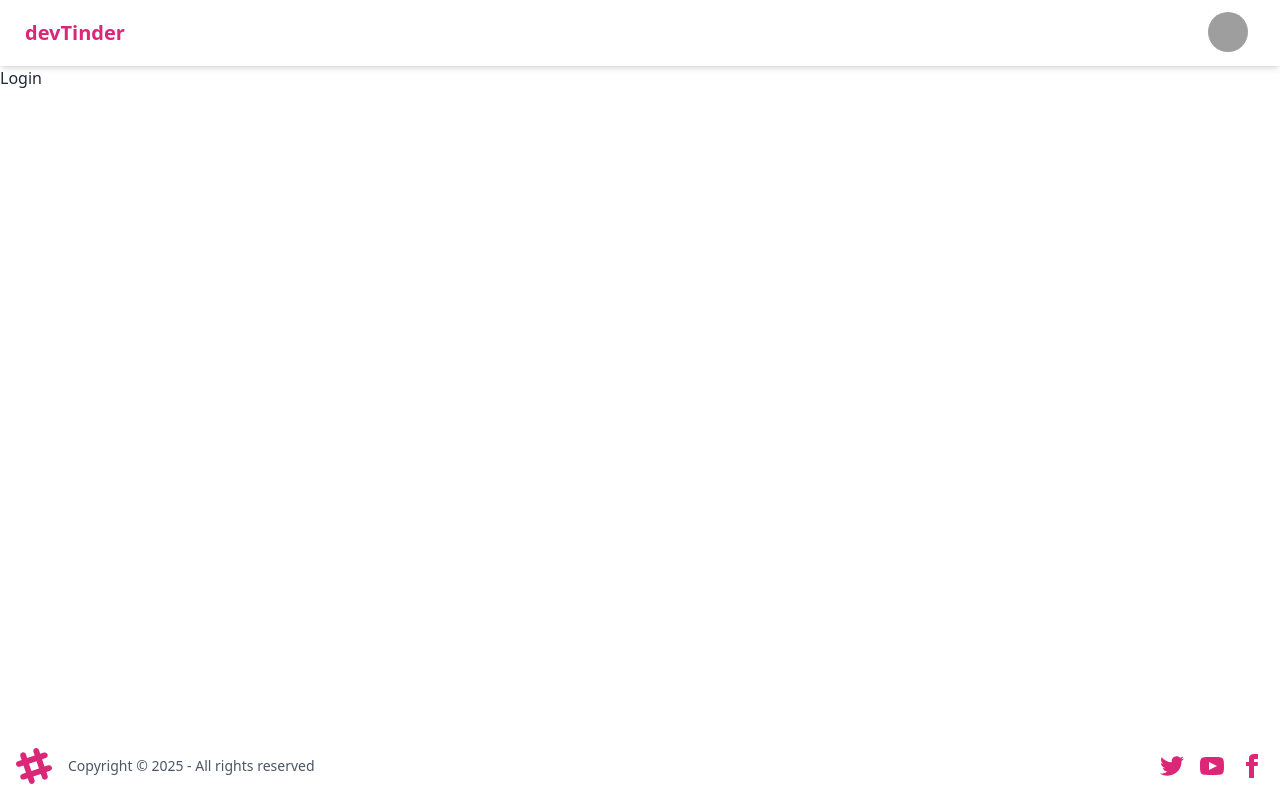
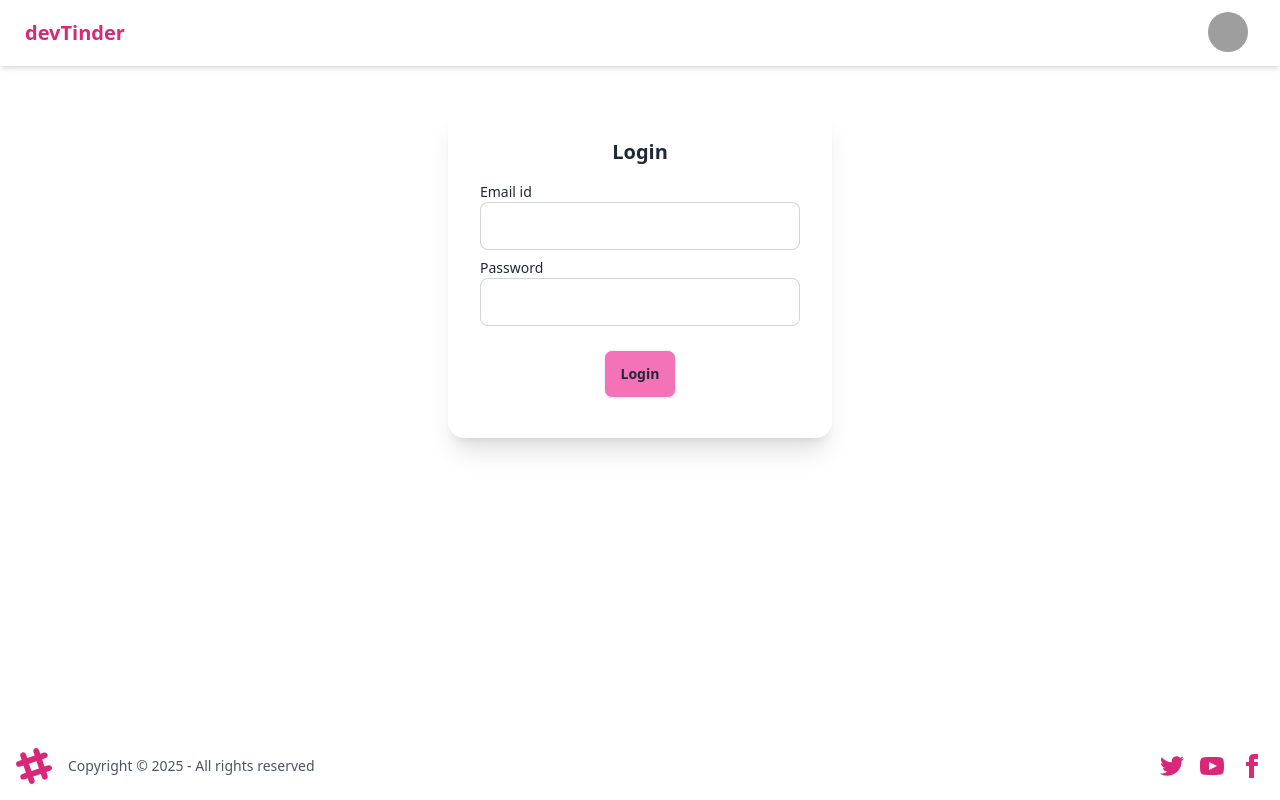
Before and after one commit to prabh-saini12/devTinder-frontend, a React (Vite) app: page /login in a window 1280 px wide. Built offline with nearby package versions, Linux system fonts and the light colour scheme; grey boxes are pictures that could not be loaded.

Commit message:
add axios for API calls and implement login functionality

```diff
--- a/package.json
+++ b/package.json
@@ -10,6 +10,7 @@
     "preview": "vite preview"
   },
   "dependencies": {
+    "axios": "^1.7.9",
     "react": "^18.3.1",
     "react-dom": "^18.3.1",
     "react-router-dom": "^7.1.1"
--- a/src/components/Login.jsx
+++ b/src/components/Login.jsx
@@ -1,9 +1,76 @@
-import React from 'react'
+import axios from "axios";
+import { useState } from "react";
 
 const Login = () => {
+  const [emailId, setEmailId] = useState("");
+  const [password, setPassword] = useState("");
+  const [error, setError] = useState("");
+
+  const handleLogin = async () => {
+    if (!emailId || !password) {
+      setError("Both fields are required!");
+      return;
+    }
+
+    try {
+      const res = await axios.post(
+        "http://localhost:3000/login",
+        {
+          emailId,
+          password,
+        },
+        { withCredentials: true }
+      );
+
+      setEmailId("");
+      setPassword("");
+      setError("");
+    } catch (error) {
+      console.log(error);
+      setError("Login failed. Please try again.");
+    }
+  };
+
   return (
-    <div>Login</div>
-  )
-}
+    <div className="flex justify-center my-10">
+      <div className="card bg-base-100 w-96 shadow-xl">
+        <div className="card-body">
+          <h2 className="card-title justify-center">Login</h2>
 
-export default Login
+          {error && <p className="text-red-500">{error}</p>}
+
+          <div className="">
+            <label className="form-control w-full max-w-xs my-2">
+              <div className="label-text">Email id</div>
+              <input
+                type="text"
+                value={emailId}
+                className="input input-bordered w-full max-w-xs"
+                onChange={(e) => setEmailId(e.target.value)}
+              />
+            </label>
+            <label className="form-control w-full max-w-xs my-2">
+              <div className="label-text">Password</div>
+              <input
+                type="password"
+                value={password}
+                className="input input-bordered w-full max-w-xs"
+                onChange={(e) => setPassword(e.target.value)}
+              />
+            </label>
+          </div>
+          <div className="card-actions justify-center m-2">
+            <button
+              className="btn bg-pink-400 hover:bg-pink-600"
+              onClick={handleLogin}
+            >
+              Login
+            </button>
+          </div>
+        </div>
+      </div>
+    </div>
+  );
+};
+
+export default Login;
--- a/tailwind.config.js
+++ b/tailwind.config.js
@@ -6,6 +6,6 @@ export default {
   },
   plugins: [require("daisyui")],
   daisyui: {
-    themes: ["light", , "cupcake" ,"dark"],
+    themes: ["light", , "cupcake"],
   },
 };
```
Also changed, not shown: 1 other file (tests, documents, lock files or other folders).
